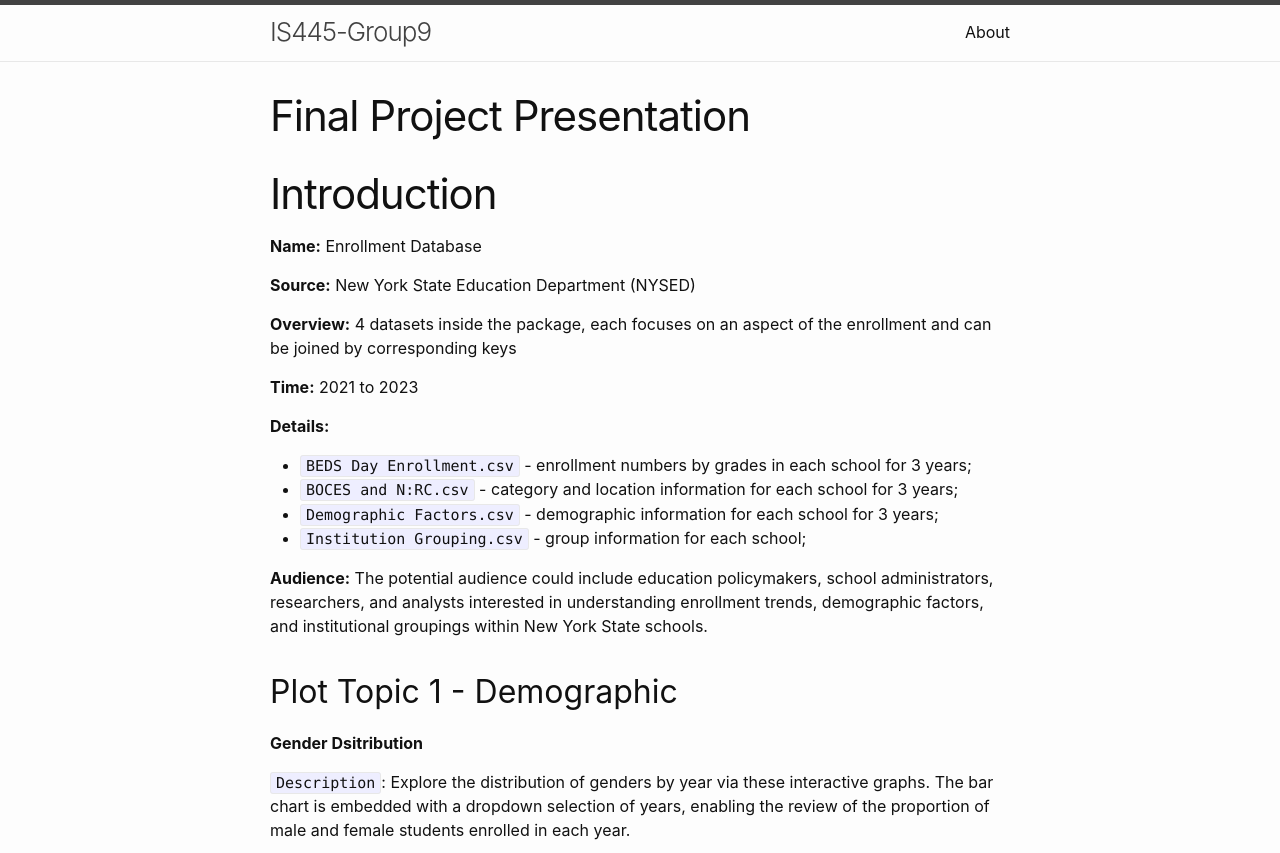
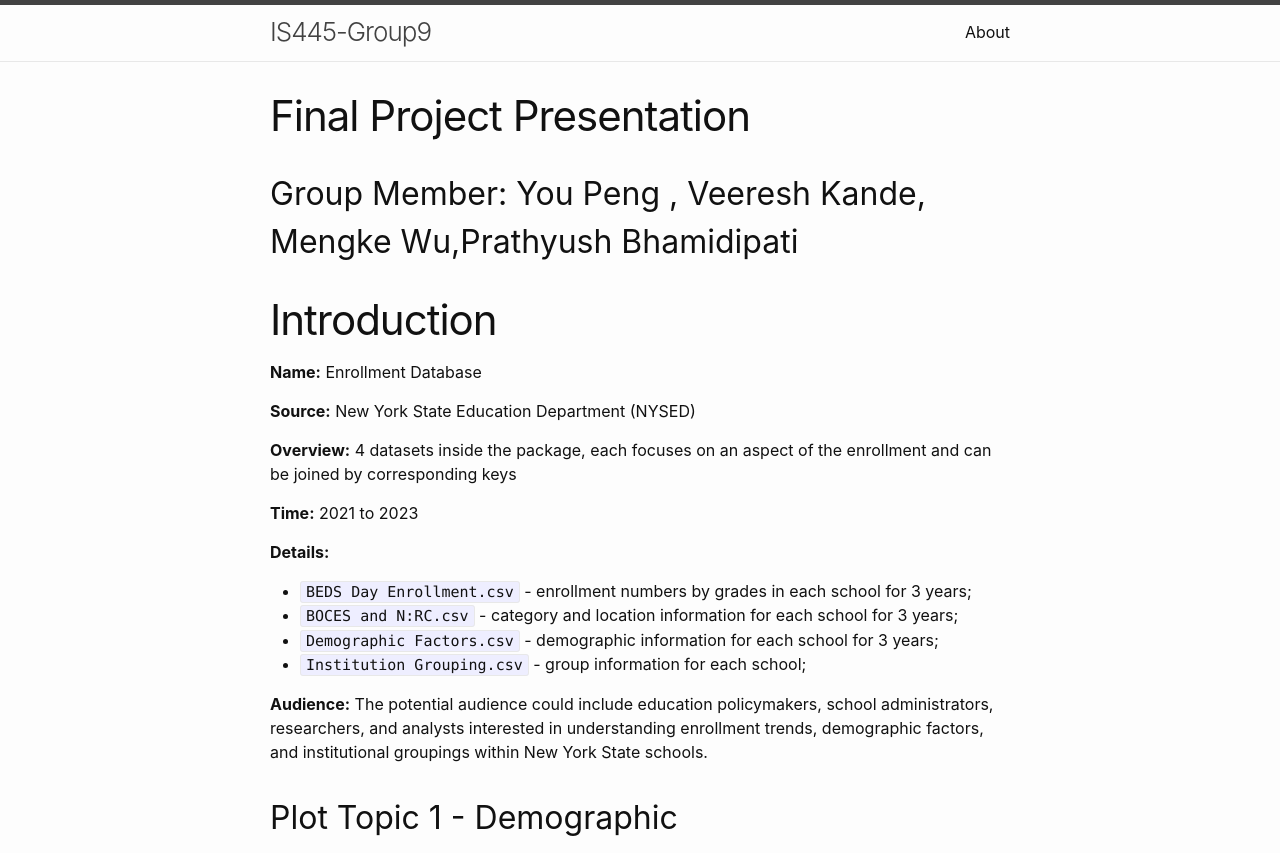
Before and after one commit to veeresh09/is445final, a Jekyll site: the page built from index.md, in a window 1280 px wide and 900 px high, cut to the strip 0-853 px from the top of the window. Built offline with Jekyll 4.4.1, drawn with Linux system fonts in a browser that asks for light colours.

```diff
--- a/index.md
+++ b/index.md
@@ -2,7 +2,7 @@
 layout: post
 title:  "Final Project Presentation"
 ---
-
+## Group Member: You Peng , Veeresh Kande, Mengke Wu,Prathyush Bhamidipati
 # Introduction
 
 **Name:** Enrollment Database
```
